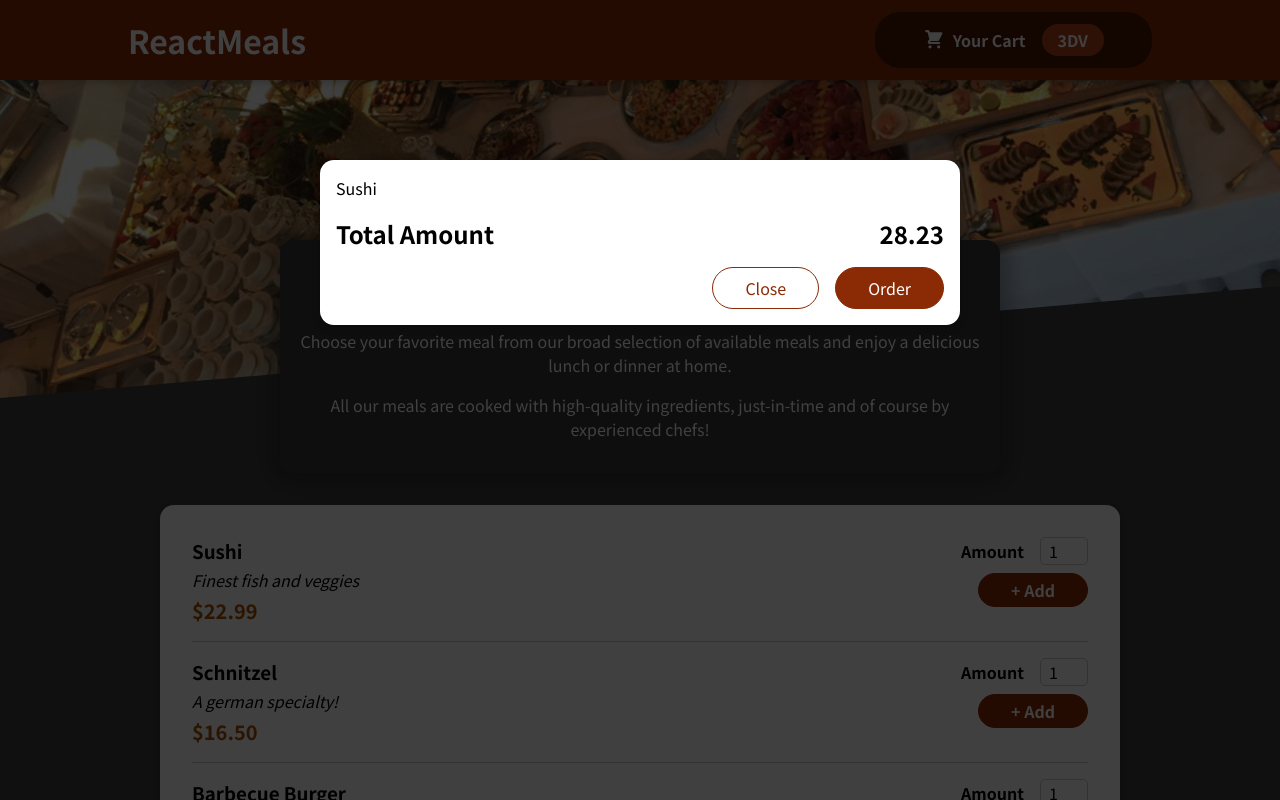
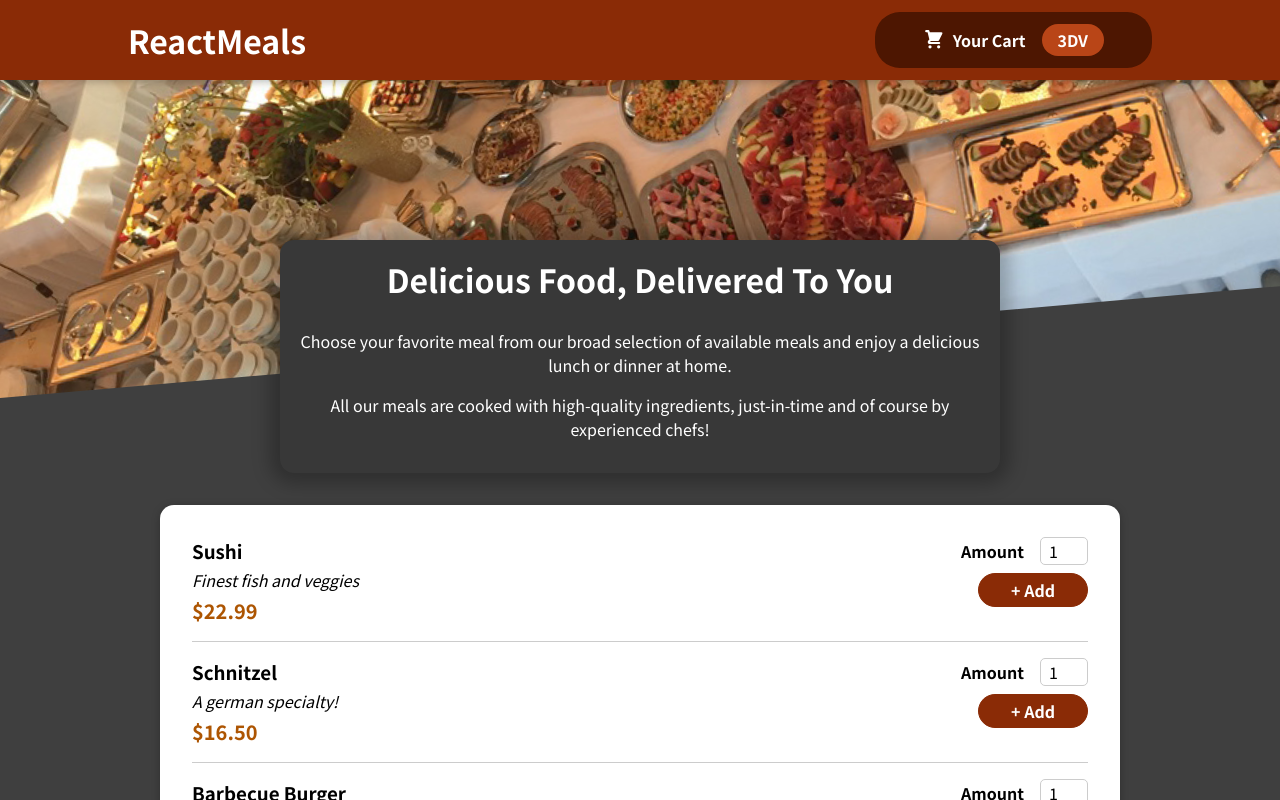
Before and after one commit to Mahsa-Goudarzi/food-order-app, a React (Create React App) app: page / in a window 1280 px wide. Shown: the top 800 px of the page. Built offline with nearby package versions, Linux system fonts and the light colour scheme.

Commit message:
now we can open and close the Cart!

```diff
--- a/src/App.js
+++ b/src/App.js
@@ -1,13 +1,23 @@
-import { Fragment } from "react";
+import { Fragment, useState } from "react";
 import Cart from "./components/Cart/Cart";
 import Header from "./components/Layout/Header";
 import Meals from "./components/Meals/Meals";
 
 function App() {
+  const [cartIsShown, setCartIsShown] = useState(false);
+
+  function handleShowCart() {
+    setCartIsShown(true);
+  }
+
+  function handleHideCart() {
+    setCartIsShown(false);
+  }
+
   return (
     <Fragment>
-      <Cart />
-      <Header />
+      {cartIsShown && <Cart onHideCart={handleHideCart} />}
+      <Header onShowCart={handleShowCart} />
       <main>
         <Meals />
       </main>
--- a/src/components/Cart/Cart.js
+++ b/src/components/Cart/Cart.js
@@ -19,7 +19,9 @@ export default function Cart(props) {
         <span>28.23</span>
       </div>
       <div className={classes.actions}>
-        <button className={classes["button--alt"]}>Close</button>
+        <button className={classes["button--alt"]} onClick={props.onHideCart}>
+          Close
+        </button>
         <button className={classes.button}>Order</button>
       </div>
     </Modal>
--- a/src/components/Layout/Header.js
+++ b/src/components/Layout/Header.js
@@ -8,7 +8,7 @@ export default function Header(props) {
     <React.Fragment>
       <header className={classes.header}>
         <h1>ReactMeals</h1>
-        <HeaderCartButton />
+        <HeaderCartButton onClick={props.onShowCart} />
       </header>
       <div className={classes["main-image"]}>
         <img src={mealsImage} alt="A table full of delicious meals" />
--- a/src/components/Layout/HeaderCartButton.js
+++ b/src/components/Layout/HeaderCartButton.js
@@ -4,7 +4,7 @@ import classes from "./HeaderCartButton.module.css";
 
 export default function HeaderCartButton(props) {
   return (
-    <button className={classes.button}>
+    <button className={classes.button} onClick={props.onClick}>
       <span className={classes.icon}>
         <CartIcon />
       </span>
```
